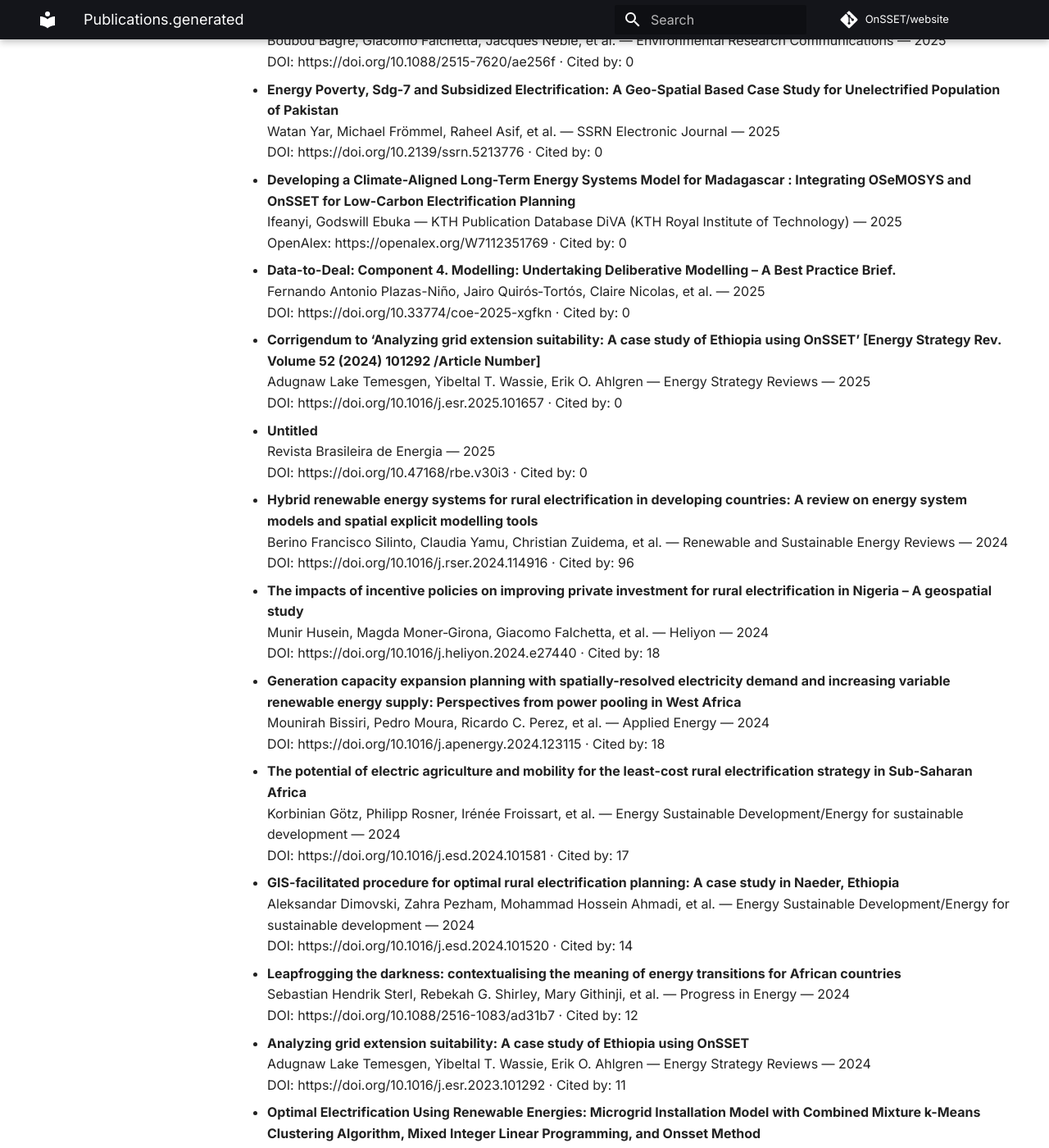
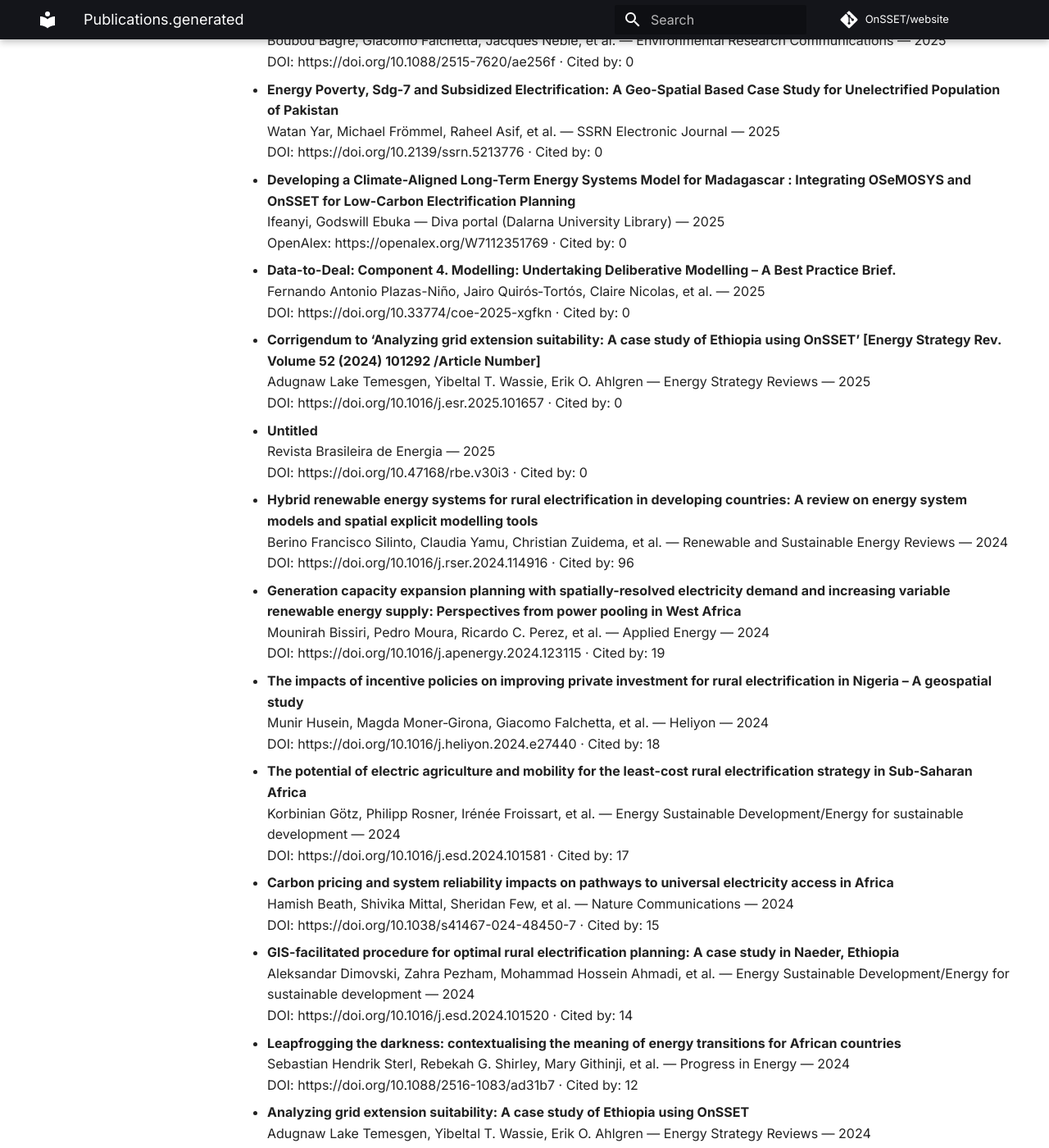
Before and after one commit to OnSSET/website, an MkDocs documentation site: the page built from docs/publications.generated.md, in a window 1280 px wide and 1400 px high, scrolled down 10201 px. Shown: the whole window at 82% size. Built offline with MkDocs 1.6.1 and Material for MkDocs 9.7.7, drawn with Linux system fonts in a browser that asks for light colours; comment, search, counter and statistics services are not loaded; some of the changed text lies outside the part shown.

Commit message:
Auto-update publications

```diff
--- a/docs/publications.generated.md
+++ b/docs/publications.generated.md
@@ -403,7 +403,7 @@ No results found.
   DOI: https://doi.org/10.22178/pos.123-2 · Cited by: 0
 
 - **Integrerad geospatial och långsiktig elplanering för universell tillgång och avkarbonisering i Burkina Faso**
-  Thompson, Samuel Samon Chandon — KTH Publication Database DiVA (KTH Royal Institute of Technology) — 2025
+  Thompson, Samuel Samon Chandon — Diva portal (Dalarna University Library) — 2025
   OpenAlex: https://openalex.org/W7111664041 · Cited by: 0
 
 - **Geospatial planning for the rural electrification of the Amazon - Suriname case study**
@@ -419,7 +419,7 @@ No results found.
   DOI: https://doi.org/10.2139/ssrn.5213776 · Cited by: 0
 
 - **Developing a Climate-Aligned Long-Term Energy Systems Model for Madagascar : Integrating OSeMOSYS and OnSSET for Low-Carbon Electrification Planning**
-  Ifeanyi, Godswill Ebuka — KTH Publication Database DiVA (KTH Royal Institute of Technology) — 2025
+  Ifeanyi, Godswill Ebuka — Diva portal (Dalarna University Library) — 2025
   OpenAlex: https://openalex.org/W7112351769 · Cited by: 0
 
 - **Data-to-Deal: Component 4. Modelling: Undertaking Deliberative Modelling – A Best Practice Brief.**
@@ -438,17 +438,21 @@ No results found.
   Berino Francisco Silinto, Claudia Yamu, Christian Zuidema, et al. — Renewable and Sustainable Energy Reviews — 2024
   DOI: https://doi.org/10.1016/j.rser.2024.114916 · Cited by: 96
 
+- **Generation capacity expansion planning with spatially-resolved electricity demand and increasing variable renewable energy supply: Perspectives from power pooling in West Africa**
+  Mounirah Bissiri, Pedro Moura, Ricardo C. Perez, et al. — Applied Energy — 2024
+  DOI: https://doi.org/10.1016/j.apenergy.2024.123115 · Cited by: 19
+
 - **The impacts of incentive policies on improving private investment for rural electrification in Nigeria – A geospatial study**
   Munir Husein, Magda Moner‐Girona, Giacomo Falchetta, et al. — Heliyon — 2024
   DOI: https://doi.org/10.1016/j.heliyon.2024.e27440 · Cited by: 18
 
-- **Generation capacity expansion planning with spatially-resolved electricity demand and increasing variable renewable energy supply: Perspectives from power pooling in West Africa**
-  Mounirah Bissiri, Pedro Moura, Ricardo C. Perez, et al. — Applied Energy — 2024
-  DOI: https://doi.org/10.1016/j.apenergy.2024.123115 · Cited by: 18
-
 - **The potential of electric agriculture and mobility for the least-cost rural electrification strategy in Sub-Saharan Africa**
   Korbinian Götz, Philipp Rosner, Irénée Froissart, et al. — Energy Sustainable Development/Energy for sustainable development — 2024
   DOI: https://doi.org/10.1016/j.esd.2024.101581 · Cited by: 17
+
+- **Carbon pricing and system reliability impacts on pathways to universal electricity access in Africa**
+  Hamish Beath, Shivika Mittal, Sheridan Few, et al. — Nature Communications — 2024
+  DOI: https://doi.org/10.1038/s41467-024-48450-7 · Cited by: 15
 
 - **GIS-facilitated procedure for optimal rural electrification planning: A case study in Naeder, Ethiopia**
   Aleksandar Dimovski, Zahra Pezham, Mohammad Hossein Ahmadi, et al. — Energy Sustainable Development/Energy for sustainable development — 2024
@@ -493,7 +497,3 @@ No results found.
 - **The cost of electrifying all households in 40 Sub-Saharan African countries by 2030**
   Florian Egli, Churchill Agutu, Bjarne Steffen, et al. — Nature Communications — 2023
   DOI: https://doi.org/10.1038/s41467-023-40612-3 · Cited by: 32
-
-- **Real Options and their application in renewable energy projects. State-of-the-art review**
-  Benjamín Murgas Téllez, Alvin Henao, Luceny Guzmán Acuña — Región Científica — 2023
-  DOI: https://doi.org/10.58763/rc202349 · Cited by: 13
```
